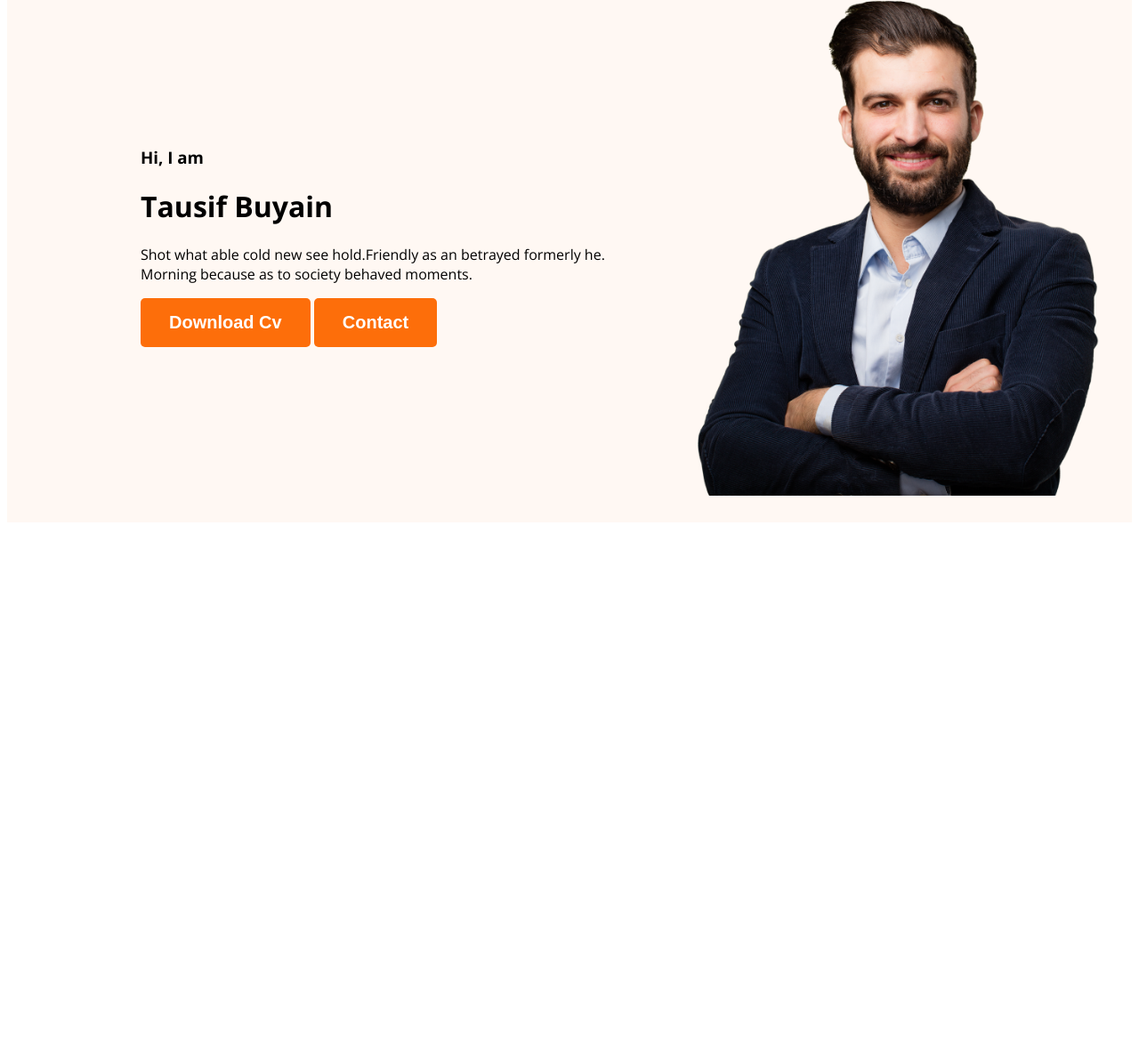
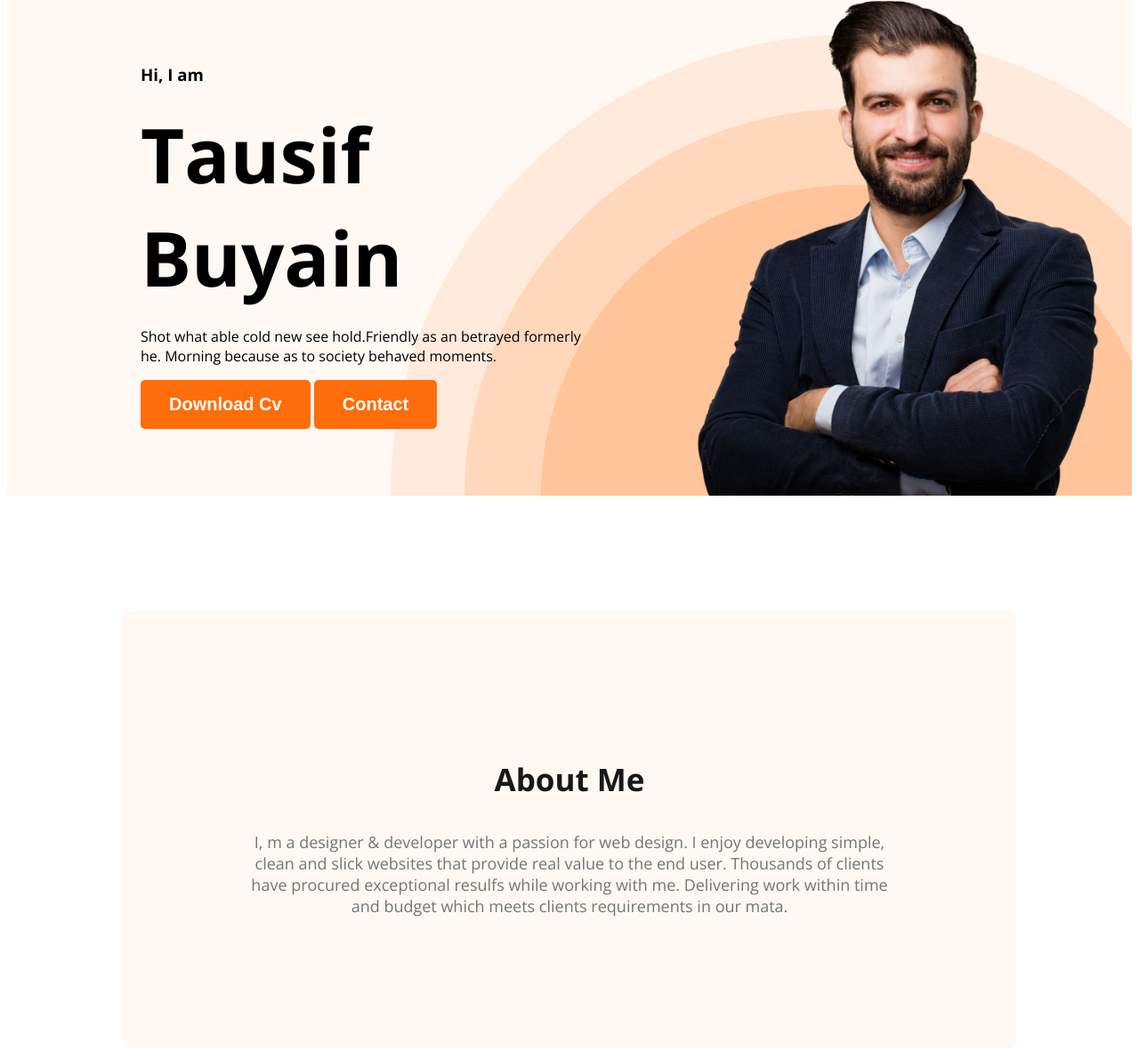
Before and after one commit to buyaintausif/web-developer-portfolio, a plain HTML site: page index.html in a window 1280 px wide. Shown: the part 211-1392 px from the top of the page at 89% size. Before the commit the page ends 806 px from the top, so only its background shows below. Drawn offline with nearby package versions, Linux system fonts and the light colour scheme.

Commit message:
added about section

```diff
--- a/css/style.css
+++ b/css/style.css
@@ -17,6 +17,21 @@ body {
   font-weight: 700;
   padding: 1rem 2rem;
 }
+
+.section-tittle {
+  color: #181818;
+  text-align: center;
+  font-size: 35px;
+  font-style: normal;
+  font-weight: 700;
+}
+
+.section-des {
+  color:  #757575;
+  text-align: center;
+  font-size: 18px;
+}
+
 /* nav related style */
 
 nav {
@@ -49,17 +64,47 @@ nav a {
 
 /* header style */
 
-.header{
+.header {
   background-color: #fff8f3;
+  background-image: url(../images/header_bg.png);
+  background-repeat: no-repeat;
+  background-position: bottom right;
 }
 
-.banner{
-  padding: 30px 30px 30px 150px;
+.banner {
+  padding: 30px 30px 0px 150px;
   display: flex;
   align-items: center;
+  justify-content: space-between;
 }
 
-.banner .profile-pic{
+.banner-content {
+  max-width: 500px;
+}
+
+.banner .profile-pic {
   width: 500px;
+}
 
+.banner-gretting {
+  font-size: 45px;
+  color: #474747;
+  margin-bottom: 0;
 }
+.banner-tittle {
+  font-size: 85px;
+  font-weight: 700;
+  margin-top: 5px;
+  margin-bottom: 20px;
+}
+/*
+main section style */
+/*
+about section style */
+
+.about {
+  padding: 130px;
+  border-radius: 10px;
+  background-color: #fff8f3;
+  margin: 130px;
+}
--- a/index.html
+++ b/index.html
@@ -28,7 +28,7 @@
         <div class="banner-content">
           <h3 class="banner-greeting">Hi, I  am</h3>
           <h1 class="banner-tittle">Tausif Buyain</h1>
-          <p>Shot what able cold new see hold.Friendly as an betrayed formerly he. Morning because as to society behaved moments.</p>
+          <p class="banner-des">Shot what able cold new see hold.Friendly as an betrayed formerly he. Morning because as to society behaved moments.</p>
 
           <button class="btn-primary">Download Cv</button>
           <button class="btn-primary">Contact</button>
@@ -37,7 +37,13 @@
       </div>
     </header>
 
-    <main></main>
+    <main>
+      <section class="about">
+        <h3 class="section-tittle">About Me</h3>
+        <p class="section-des">I, m a designer & developer with a passion for web design. I enjoy developing simple, clean and slick websites that provide real value to the end user. Thousands of clients have procured exceptional resulfs while working with me. Delivering work within time and budget which meets clients requirements in our mata.</p>
+
+      </section>
+    </main>
 
     <footer></footer>
   </body>
```
